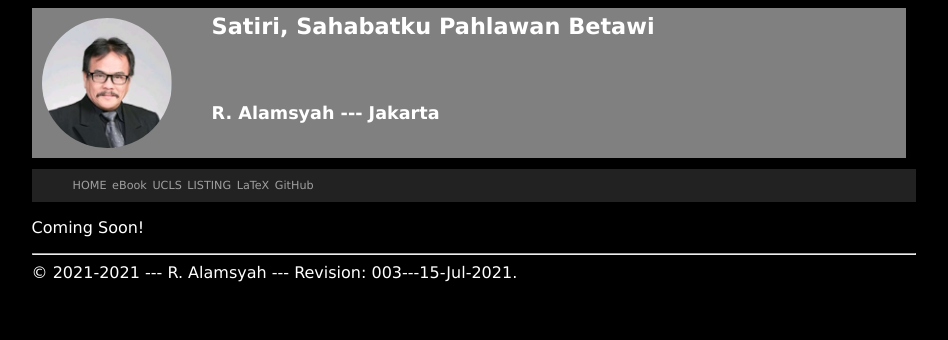
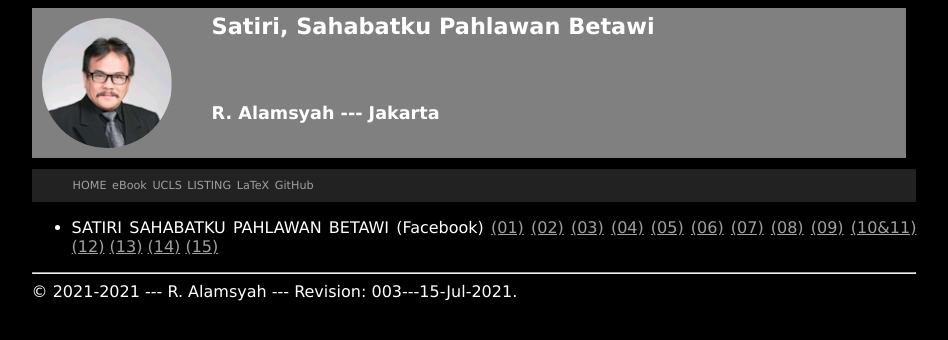
Before and after one commit to vrtass/satiri, a Jekyll site: the page built from index.md, in a window 1280 px wide. Shown: the top 340 px of the page, without its empty margins (166-1114 px from the left). Built offline with Jekyll 4.4.1, drawn with Linux system fonts in a browser that asks for light colours.

Commit message:
modified:   index.md

```diff
--- a/index.md
+++ b/index.md
@@ -3,4 +3,19 @@ layout: "layout"
 title: Satiri, Sahabatku Pahlawan Betawi
 ---
 
-Coming Soon!
+
+* SATIRI SAHABATKU PAHLAWAN BETAWI (Facebook)
+  [(01)](https://www.facebook.com/reno.alamsyah.94/posts/10226505323805448)
+  [(02)](https://www.facebook.com/reno.alamsyah.94/posts/10226511661043875)
+  [(03)](https://www.facebook.com/reno.alamsyah.94/posts/10226517785116973)
+  [(04)](https://www.facebook.com/reno.alamsyah.94/posts/10226523934350700)
+  [(05)](https://www.facebook.com/reno.alamsyah.94/posts/10226530419032813)
+  [(06)](https://www.facebook.com/reno.alamsyah.94/posts/10226536376181738)
+  [(07)](https://www.facebook.com/reno.alamsyah.94/posts/10226542444573444)
+  [(08)](https://www.facebook.com/reno.alamsyah.94/posts/10226548650768595)
+  [(09)](https://www.facebook.com/reno.alamsyah.94/posts/10226555102769891)
+  [(10&11)](https://www.facebook.com/reno.alamsyah.94/posts/10226567777246745)
+  [(12)](https://www.facebook.com/reno.alamsyah.94/posts/10226581568111508)
+  [(13)](https://www.facebook.com/reno.alamsyah.94/posts/10226594469034023)
+  [(14)](https://www.facebook.com/reno.alamsyah.94/posts/10226600785191923)
+  [(15)](https://www.facebook.com/reno.alamsyah.94/posts/10226615176551698)
```
